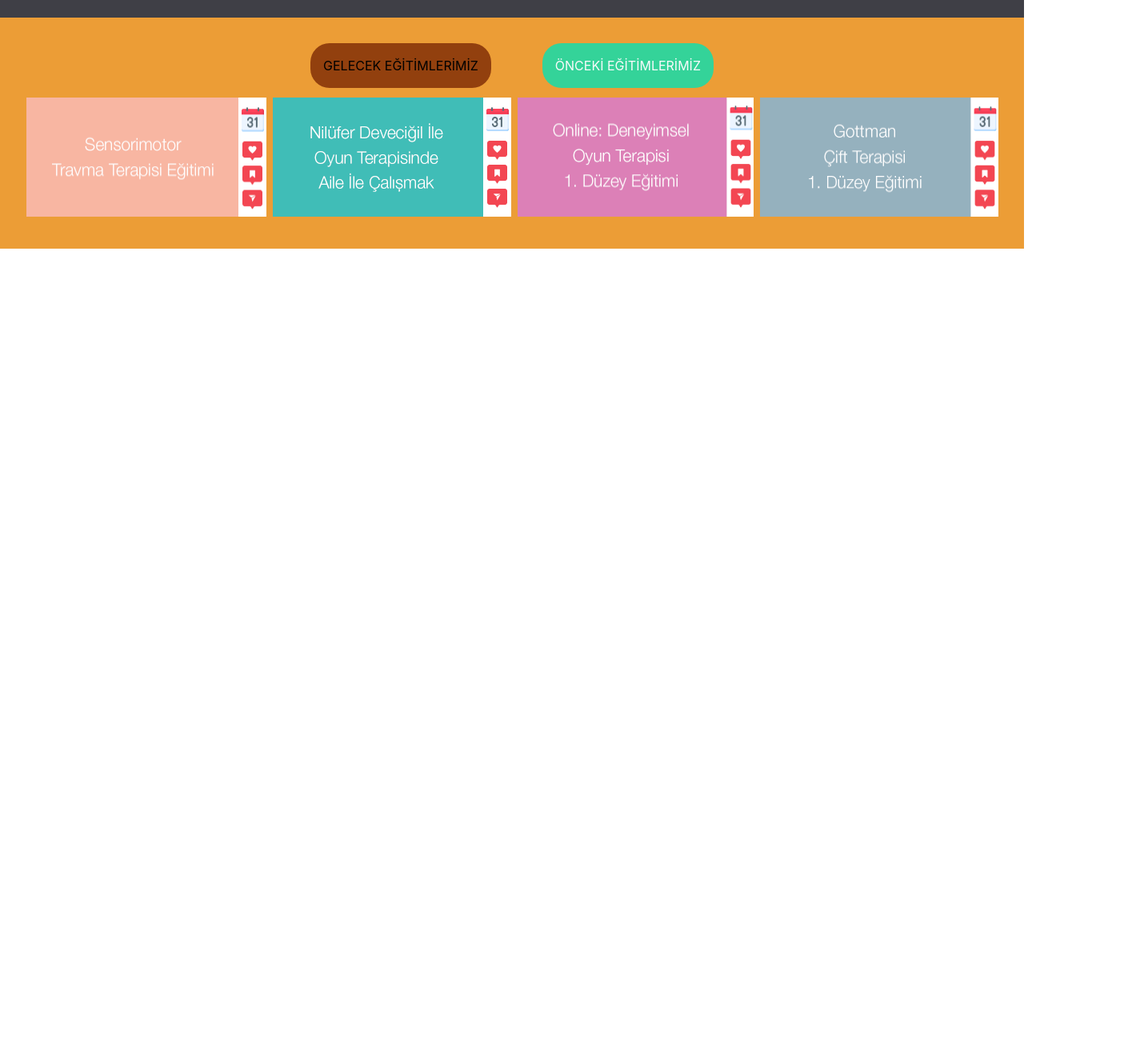
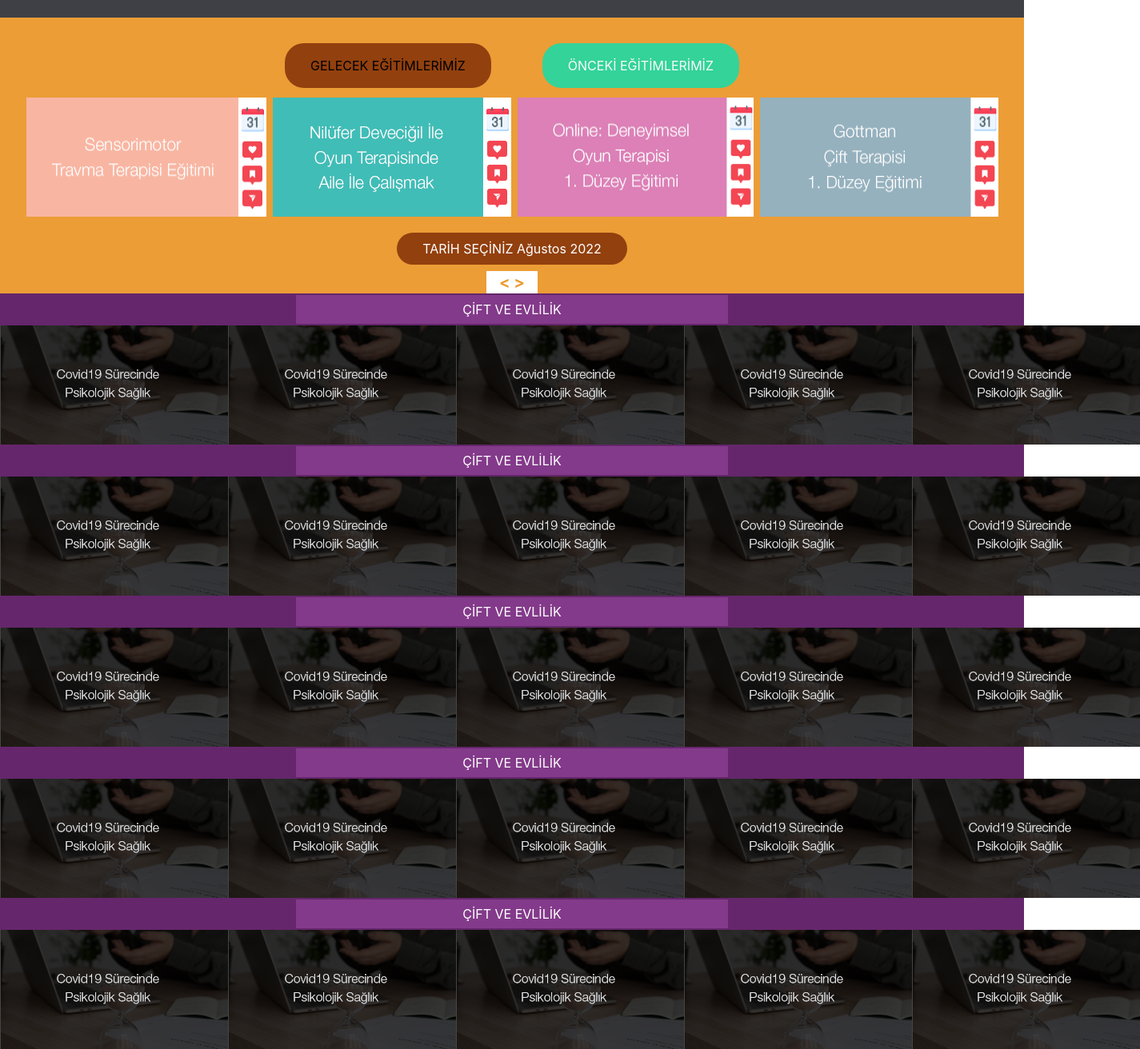
Before and after one commit to sfburaktrn/Web-design-3-pages-, a React (Create React App) app in the folder proje/: page / in a window 1280 px wide. Shown: the part 922-2234 px from the top of the page at 80% size, 1425 px wide, since content can reach past the window. Before the commit the page ends 1233 px from the top, so only its background shows below. Built offline with nearby package versions, Linux system fonts and the light colour scheme.

Commit message:
başlık kısımları taslak oturdu

```diff
--- a/proje/src/Components/Header.js
+++ b/proje/src/Components/Header.js
@@ -7,7 +7,7 @@ import ciftTerapisi from "../Image/ciftTerapisi.PNG";
 import oyunTerapisi from "../Image/oyunTerapisi.PNG";
 import travmaTerapisi from "../Image/travmaTerapisi.PNG";
 import deneyimselOyunTerapisi from "../Image/deneyimselOyunTerapisi.PNG";
-
+import covid19 from "../Image/covid19.PNG";
 function Header() {
   return (
     <section className="h-screen flex flex-col">
@@ -66,12 +66,12 @@ function Header() {
           />
         </div>
       </div>
-      <div class="bg-[#EC9D36] p-8">
+      <div class="bg-[#EC9D36] p-8 pb-0">
         <div class="flex justify-center flex-wrap space-x-16 ">
-          <p class="bg-amber-800 rounded-3xl w-auto text-black p-4 text-center mb-4 flex-1 md:flex-none md:mb-0">
+          <p class="bg-amber-800 rounded-3xl w-auto text-black p-4 text-center px-8 mb-4 flex-1 md:flex-none md:mb-0">
             GELECEK EĞİTİMLERİMİZ
           </p>
-          <p class="bg-emerald-400 rounded-3xl w-auto text-gray-50 p-4 text-center mb-4 flex-1 md:flex-none md:mb-0">
+          <p class="bg-emerald-400 rounded-3xl w-auto text-gray-50 p-4 text-center px-8 mb-4 flex-1 md:flex-none md:mb-0">
             ÖNCEKİ EĞİTİMLERİMİZ
           </p>
         </div>
@@ -82,6 +82,64 @@ function Header() {
           <img className="mx-auto mb-2 md:mx-1" src={deneyimselOyunTerapisi} />
           <img className="mx-auto mb-2 md:mx-1" src={ciftTerapisi} />
         </div>
+        <div class="flex items-center justify-center pt-3 flex-col">
+          <p class="bg-amber-800 rounded-3xl w-auto text-white p-2 text-center px-8 mb-2">
+            TARİH SEÇİNİZ Ağustos 2022
+          </p>
+          <div class="flex items-center justify-center w-16 bg-white">
+            <span class="text-[#EC9D36] text-xl font-bold"> &lt; &gt; </span>
+          </div>
+        </div>
+      </div>
+      <div class=" text-center  bg-[#65266C] py-2 ">
+        <a class="text-white bg-[#833A8A] py-2 px-52">ÇİFT VE EVLİLİK</a>
+      </div>
+      <div className="flex ">
+        <img className="mx-auto flex-grow w-full" src={covid19} alt="covid19" />
+        <img className="mx-auto flex-grow w-full" src={covid19} alt="covid19" />
+        <img className="mx-auto flex-grow w-full" src={covid19} alt="covid19" />
+        <img className="mx-auto flex-grow w-full" src={covid19} alt="covid19" />
+        <img className="mx-auto flex-grow w-full" src={covid19} alt="covid19" />
+      </div>
+      <div class=" text-center  bg-[#65266C] py-2 ">
+        <a class="text-white bg-[#833A8A] py-2 px-52">ÇİFT VE EVLİLİK</a>
+      </div>
+      <div className="flex ">
+        <img className="mx-auto flex-grow w-full" src={covid19} alt="covid19" />
+        <img className="mx-auto flex-grow w-full" src={covid19} alt="covid19" />
+        <img className="mx-auto flex-grow w-full" src={covid19} alt="covid19" />
+        <img className="mx-auto flex-grow w-full" src={covid19} alt="covid19" />
+        <img className="mx-auto flex-grow w-full" src={covid19} alt="covid19" />
+      </div>
+      <div class=" text-center  bg-[#65266C] py-2 ">
+        <a class="text-white bg-[#833A8A] py-2 px-52">ÇİFT VE EVLİLİK</a>
+      </div>
+      <div className="flex ">
+        <img className="mx-auto flex-grow w-full" src={covid19} alt="covid19" />
+        <img className="mx-auto flex-grow w-full" src={covid19} alt="covid19" />
+        <img className="mx-auto flex-grow w-full" src={covid19} alt="covid19" />
+        <img className="mx-auto flex-grow w-full" src={covid19} alt="covid19" />
+        <img className="mx-auto flex-grow w-full" src={covid19} alt="covid19" />
+      </div>
+      <div class=" text-center  bg-[#65266C] py-2 ">
+        <a class="text-white bg-[#833A8A] py-2 px-52">ÇİFT VE EVLİLİK</a>
+      </div>
+      <div className="flex ">
+        <img className="mx-auto flex-grow w-full" src={covid19} alt="covid19" />
+        <img className="mx-auto flex-grow w-full" src={covid19} alt="covid19" />
+        <img className="mx-auto flex-grow w-full" src={covid19} alt="covid19" />
+        <img className="mx-auto flex-grow w-full" src={covid19} alt="covid19" />
+        <img className="mx-auto flex-grow w-full" src={covid19} alt="covid19" />
+      </div>
+      <div class=" text-center  bg-[#65266C] py-2 ">
+        <a class="text-white bg-[#833A8A] py-2 px-52">ÇİFT VE EVLİLİK</a>
+      </div>
+      <div className="flex ">
+        <img className="mx-auto flex-grow w-full" src={covid19} alt="covid19" />
+        <img className="mx-auto flex-grow w-full" src={covid19} alt="covid19" />
+        <img className="mx-auto flex-grow w-full" src={covid19} alt="covid19" />
+        <img className="mx-auto flex-grow w-full" src={covid19} alt="covid19" />
+        <img className="mx-auto flex-grow w-full" src={covid19} alt="covid19" />
       </div>
     </section>
   );
```
Also changed, not shown: proje/src/Image/covid19.PNG (added).
